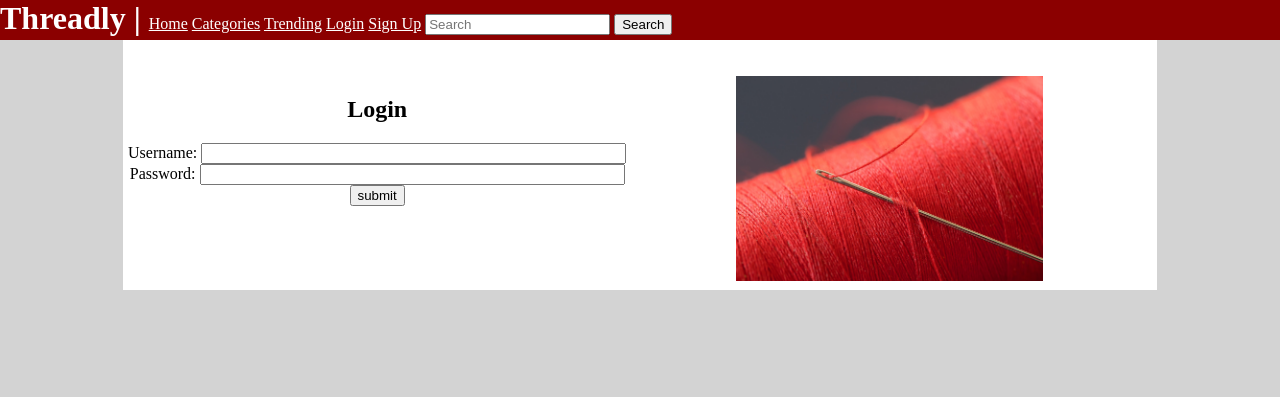
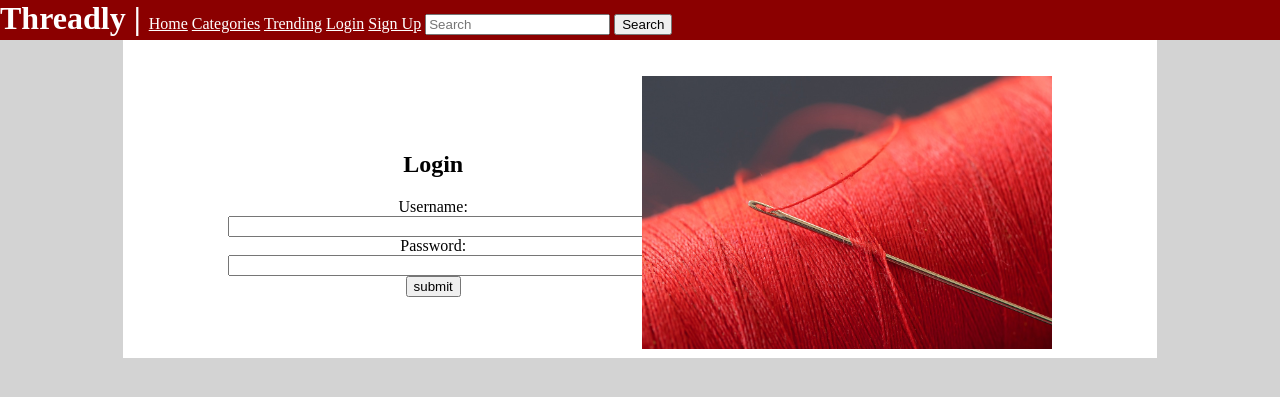
Before and after one commit to Dougie-afk/WAD2TeamProject, a Django app: page /Threadly/login/ in a window 1280 px wide. Shown: the top 397 px of the page. Run offline with Django 3.2, Linux system fonts and the light colour scheme.

Commit message:
Style all in stylesheet

```diff
--- a/static/style.css
+++ b/static/style.css
@@ -54,6 +54,6 @@ div {
 
 #login_form_image {
     display: inline;
-    width: 30%;
+    width: 100%;
     margin: auto;
 }
--- a/templates/Threadly/account.html
+++ b/templates/Threadly/account.html
@@ -16,7 +16,7 @@
     <h3>Following:</h3>
     <ul>
       {% for thread in user.follows.all %}
-        <li style="list-style-type: none;">{{ thread.title }}</li>
+        <li class="invisible_list">{{ thread.title }}</li>
       {% endfor %}
     </ul>
 
--- a/templates/Threadly/login.html
+++ b/templates/Threadly/login.html
@@ -8,7 +8,7 @@
 {% block body_block %}
 <div>
     <br><br>
-    <div style="display: inline; float: left;">
+    <div class="profile_content_block">
         <h1>Login</h1>
         <form id="login_form" method="POST" action="{% url 'Threadly:login' %}">
             {% csrf_token %}
@@ -19,7 +19,7 @@
             <input type="submit" value="submit" />
         </form>
     </div>
-    <div style="display: inline;">
+    <div class="profile_content_block">
         <img id="login_form_image" src="{% static 'images/login_form_image.jpg' %}" alt="Picture of a red spool of thread with a needle through it">
     </div>
 </div>
--- a/templates/Threadly/post.html
+++ b/templates/Threadly/post.html
@@ -17,7 +17,6 @@
             data: serializedData,
             success: function() {
                 try {
-                    alert(data);
                     var commentBox = document.getElementById("comment_content");
                     var commentList = document.getElementById("comments");
                     var li = document.createElement("li");
```
